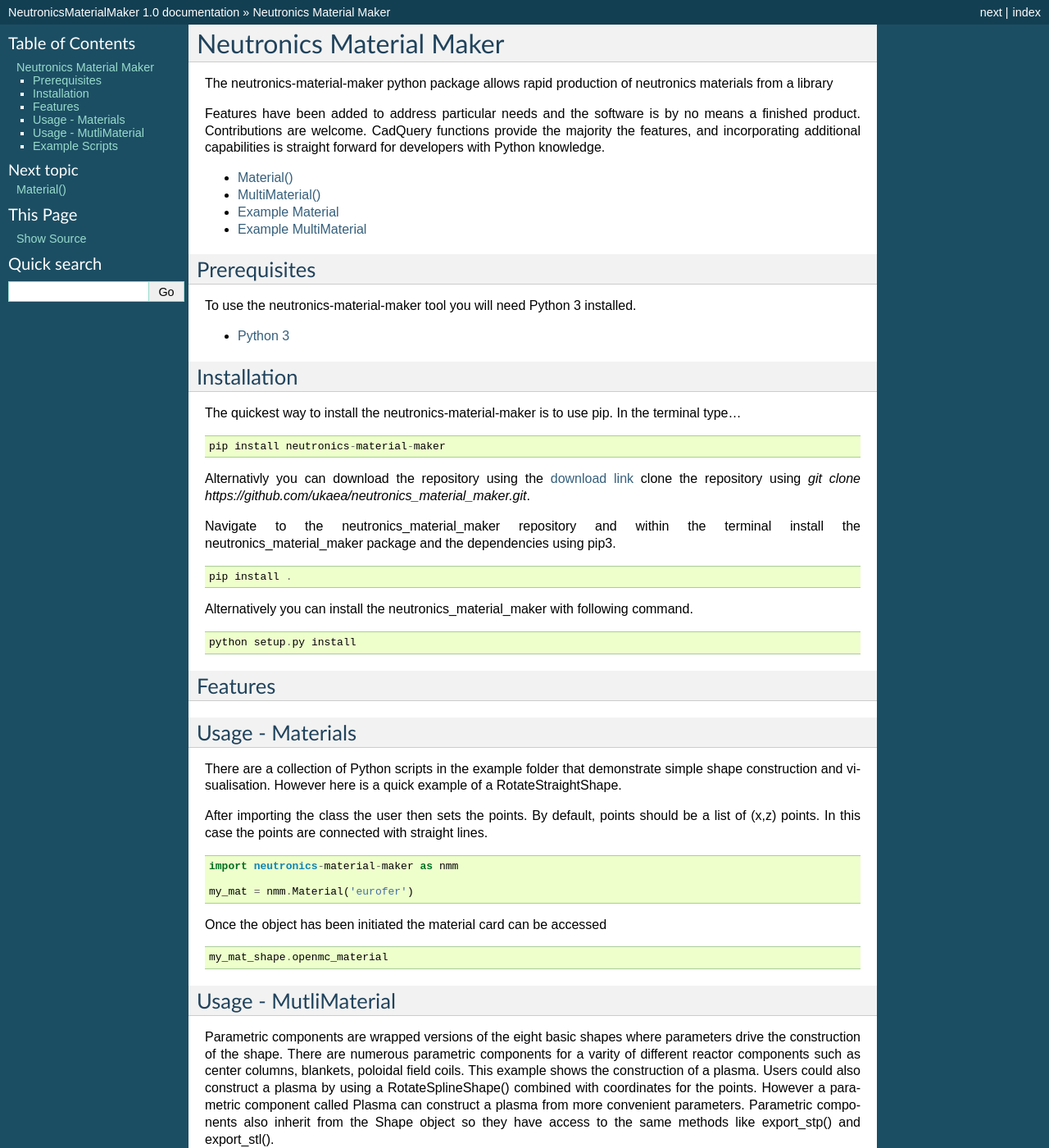
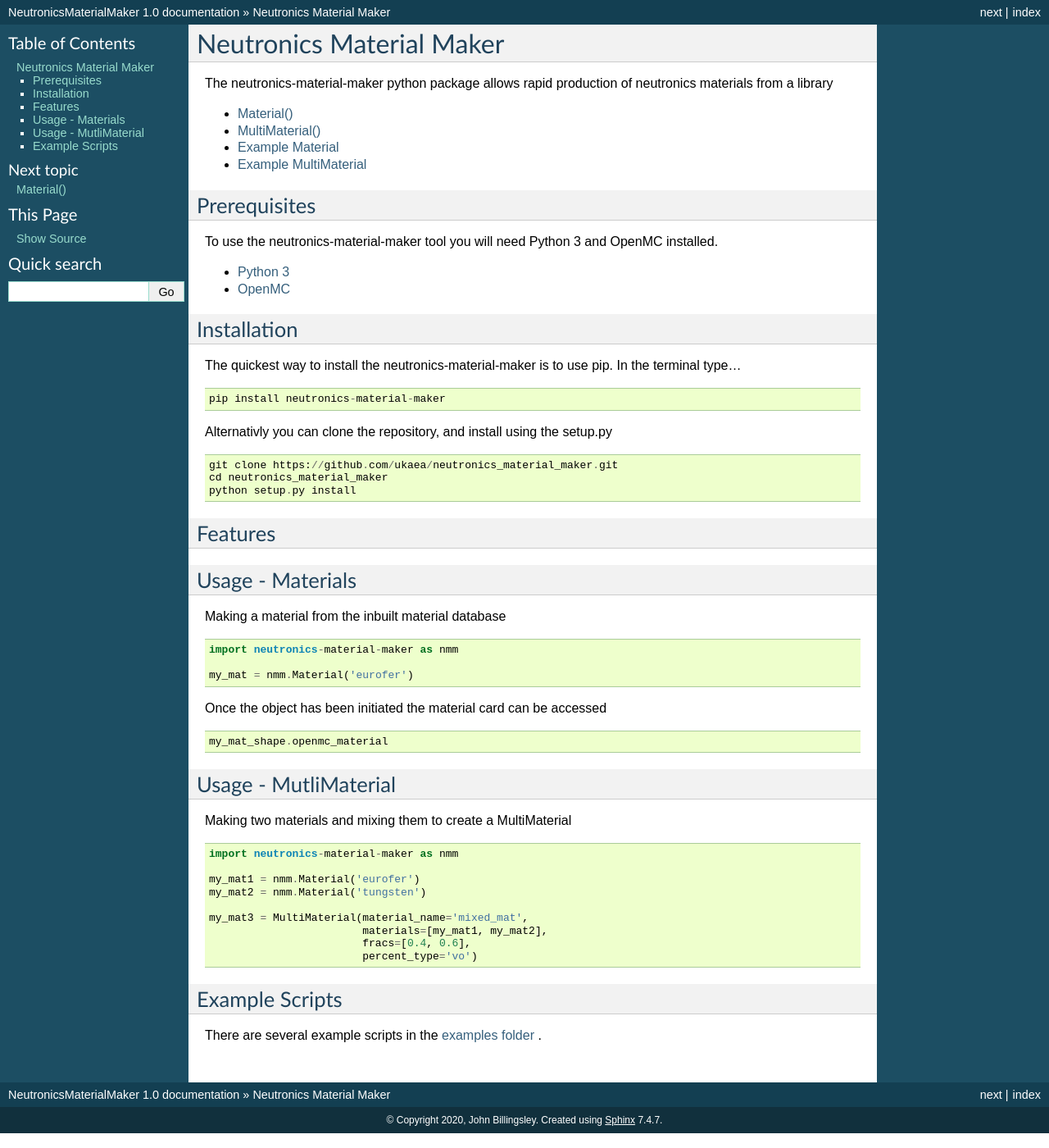
Before and after one commit to fusion-energy/neutronics_material_maker, a Sphinx documentation site: the page built from docs/source/index.rst, in a window 1280 px wide and 1400 px high. Shown: the whole window at 82% size. Built offline with Sphinx 7.4.7, drawn with Linux system fonts in a browser that asks for light colours; some of the changed text lies outside the part shown.

Commit message:
updated docs

```diff
--- a/docs/source/index.rst
+++ b/docs/source/index.rst
@@ -2,8 +2,6 @@
 =========================
 
 The neutronics-material-maker python package allows rapid production of neutronics materials from a library
-
-Features have been added to address particular needs and the software is by no means a finished product. Contributions are welcome. CadQuery functions provide the majority the features, and incorporating additional capabilities is straight forward for developers with Python knowledge.
 
 .. toctree::
    :maxdepth: 1
@@ -18,9 +16,10 @@
 Prerequisites
 -------------
 
-To use the neutronics-material-maker tool you will need Python 3 installed.
+To use the neutronics-material-maker tool you will need Python 3 and OpenMC installed.
 
 * `Python 3 <https://www.python.org/downloads/>`_
+* `OpenMC <https://docs.openmc.org/en/stable/usersguide/install.html>`_
 
 
 
@@ -33,21 +32,12 @@
 
    pip install neutronics-material-maker
 
-Alternativly you can download the repository using the `download link <https://github.com/ukaea/neutronics_material_maker/archive/openmc_version.zip>`_
-clone the repository using `git clone https://github.com/ukaea/neutronics_material_maker.git`.
+Alternativly you can clone the repository, and install using the setup.py
 
 ::
 
-Navigate to the neutronics_material_maker repository and within the terminal install the neutronics_material_maker package and the dependencies using pip3.
-
-::
-
-   pip install .
-
-Alternatively you can install the neutronics_material_maker with following command.
-
-::
-
+   git clone https://github.com/ukaea/neutronics_material_maker.git
+   cd neutronics_material_maker
    python setup.py install
 
 Features
@@ -56,9 +46,7 @@
 Usage - Materials
 -----------------
 
-There are a collection of Python scripts in the example folder that demonstrate simple shape construction and visualisation. However here is a quick example of a RotateStraightShape.
-
-After importing the class the user then sets the points. By default, points should be a list of (x,z) points. In this case the points are connected with straight lines.
+Making a material from the inbuilt material database
 
 ::
 
@@ -76,7 +64,7 @@
 Usage - MutliMaterial
 ---------------------
 
-Parametric components are wrapped versions of the eight basic shapes where parameters drive the construction of the shape. There are numerous parametric components for a varity of different reactor components such as center columns, blankets, poloidal field coils. This example shows the construction of a plasma. Users could also construct a plasma by using a RotateSplineShape() combined with coordinates for the points. However a parametric component called Plasma can construct a plasma from more convenient parameters. Parametric components also inherit from the Shape object so they have access to the same methods like export_stp() and export_stl().
+Making two materials and mixing them to create a MultiMaterial
 
 ::
 
@@ -95,4 +83,4 @@
 Example Scripts
 ---------------
 
-There are several example scripts in the `examples folder <https://github.com/ukaea/openmc_workshop/tree/master/tasks/task_11>`_ . A good one to start with is `make_CAD_from_points <https://github.com/ukaea/paramak/blob/develop/examples/make_CAD_from_points.py>`_ which makes simple examples of the different types of shapes (extrude, rotate) with different connection methods (splines, straight lines and circles).
+There are several example scripts in the `examples folder <https://github.com/ukaea/openmc_workshop/tree/master/tasks/task_11>`_ .
```
